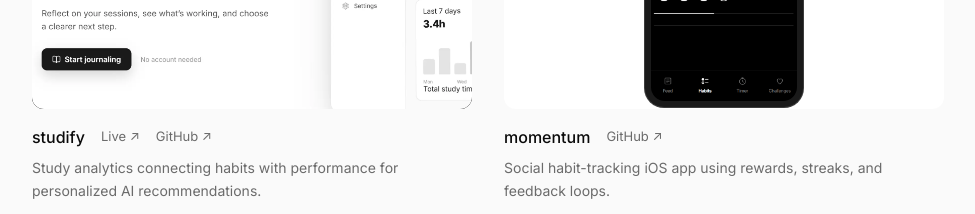
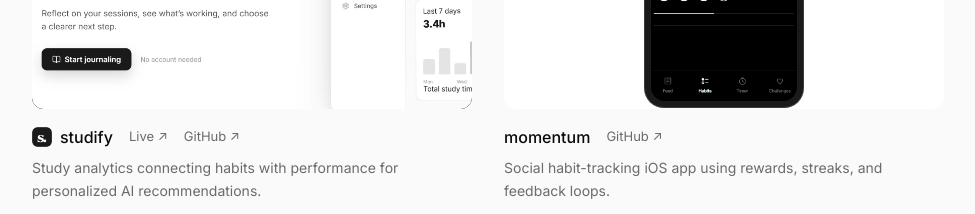
Before and after one commit to AndreTsoi/personal-site, a Next.js app in the folder nextapp/: page / in a window 1280 px wide. Shown: the part 1120-1334 px from the top of the page, without its empty margins (152-1127 px from the left). Built offline with nearby package versions, Linux system fonts and the light colour scheme.

Commit message:
Add Studify app icon next to project title

```diff
--- a/nextapp/src/components/Projects.tsx
+++ b/nextapp/src/components/Projects.tsx
@@ -60,6 +60,7 @@
     result: "Personalized study feedback powered by AI",
     mockup: "browser" as const,
     image: "/studify3.png",
+    logo: "/logos/studify.png",
     bg: "#0f0f0f",
     links: [
       { label: "Live", href: "https://studifyv2.vercel.app/" },
@@ -129,7 +130,10 @@
               {/* Info below */}
               <div className="mt-4">
                 <div className="flex items-center gap-4">
-                  <h3 className="text-base font-medium" style={{ margin: 0 }}>{p.title}</h3>
+                  <div className="flex items-center gap-2">
+                    {p.logo && <img src={p.logo} alt="" className="w-5 h-5 rounded" />}
+                    <h3 className="text-base font-medium" style={{ margin: 0 }}>{p.title}</h3>
+                  </div>
                   {p.links.map((l) => (
                     <a
                       key={l.label}
```
Also changed, not shown: nextapp/public/logos/studify.png (added).
